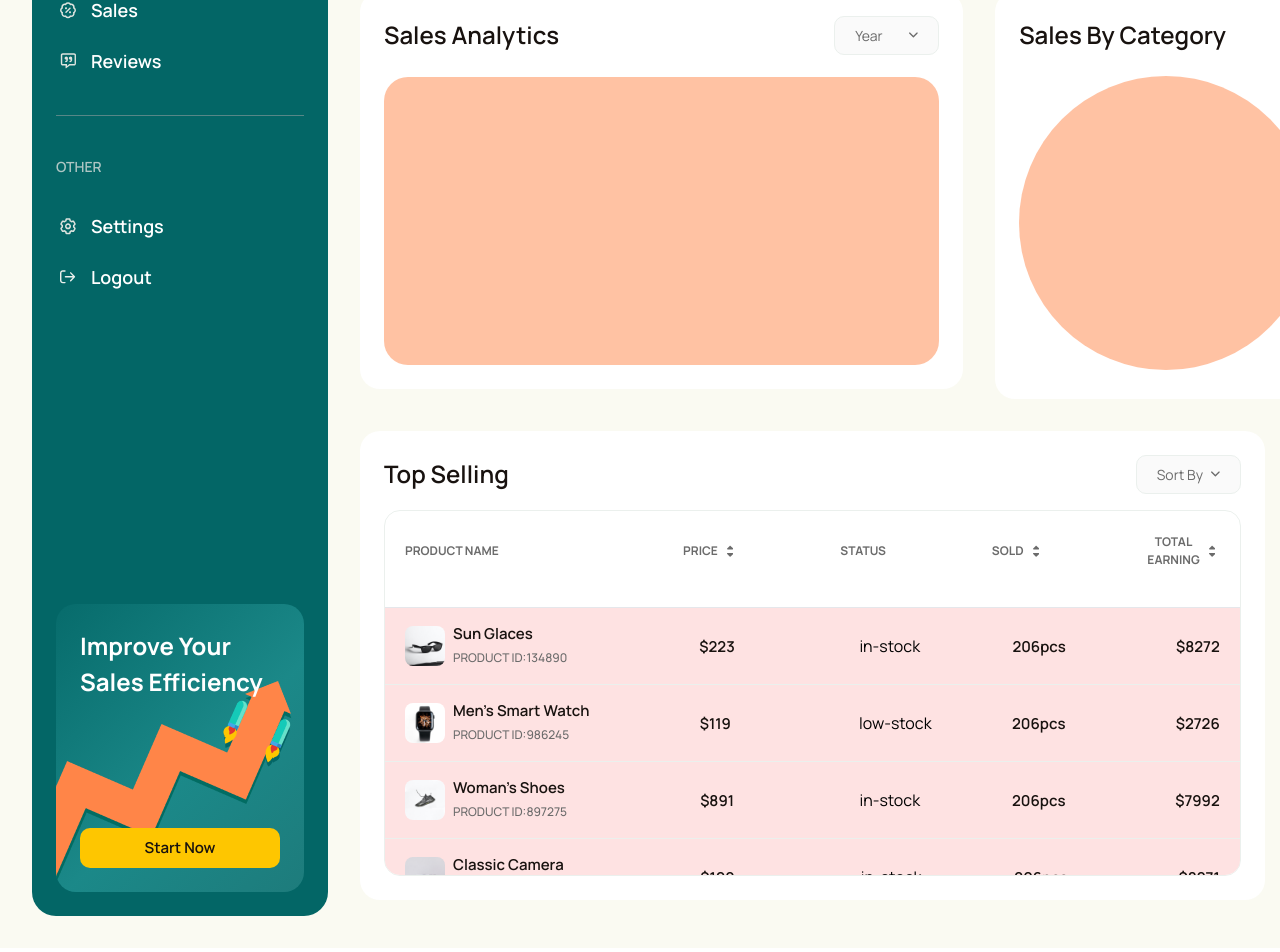
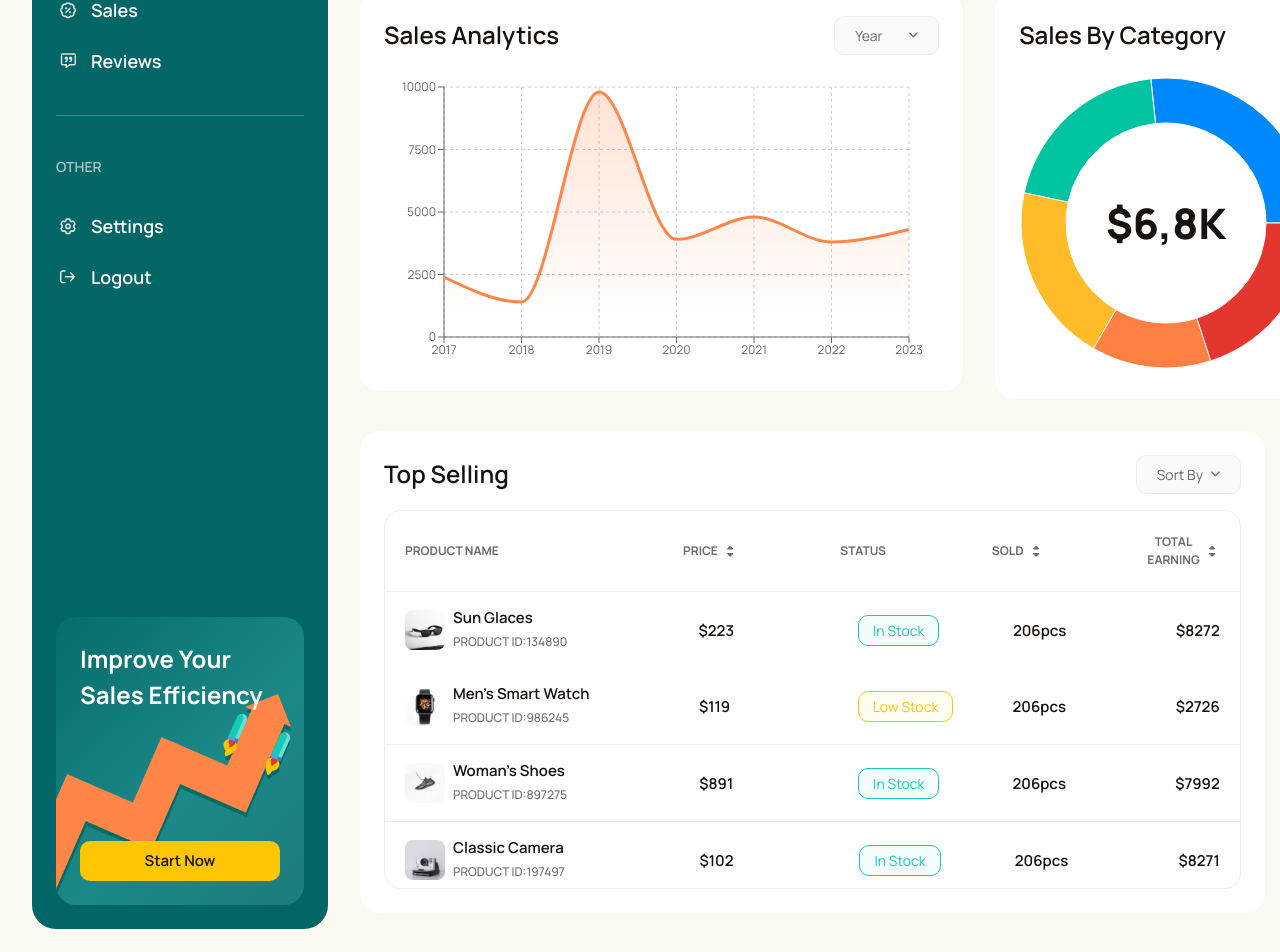
Before and after one commit to ZeetGeek/Comvi-Dashboard, a Next.js app: page /dashboard/1 in a window 1280 px wide. Shown: the part 342-1294 px from the top of the page. Built offline with nearby package versions, Linux system fonts and the light colour scheme.

Commit message:
completed dashboard one

```diff
--- a/package.json
+++ b/package.json
@@ -13,6 +13,7 @@
           "next": "14.1.0",
           "react": "^18",
           "react-dom": "^18",
+          "recharts": "^2.11.0",
           "sass": "^1.70.0"
      },
      "devDependencies": {
--- /dev/null
+++ b/src/components/global/badge/index.js
@@ -0,0 +1,27 @@
+function Badge({ children, color }) {
+     return (
+          <>
+               <span
+                    className={`${
+                         color === "primary"
+                              ? "border-primary bg-primary/5 text-primary"
+                              : color === "primary-light"
+                                ? "border-primary-light bg-primary-light/5 text-primary-light"
+                                : color === "secondary"
+                                  ? "border-secondary bg-secondary/5 text-secondary"
+                                  : color === "warning"
+                                    ? "border-warning bg-warning/5 text-warning"
+                                    : color === "info"
+                                      ? "border-info bg-info/5 text-info"
+                                      : color === "danger"
+                                        ? "border-danger bg-danger/5 text-danger"
+                                        : ""
+                    } py-[0.3125rem] px-[0.875rem] rounded-vsm border-[1px] text-sm font-normal`}
+               >
+                    {children}
+               </span>
+          </>
+     );
+}
+
+export default Badge;
--- a/src/components/global/table/index.js
+++ b/src/components/global/table/index.js
@@ -7,14 +7,16 @@ export const Table = ({ children, className }) => (
 );
 
 export const TableHead = ({ children, className }) => (
-     <thead className={`${className}`}>{children}</thead>
+     <thead className={`${className} border-b-[1px] border-primary-lightest`}>
+          {children}
+     </thead>
 );
 
 export const Th = ({ children, className, align }) => (
      <th
           className={` ${className} ${
                align === "right" ? "text-right" : "text-left"
-          } uppercase text-vsm text-admin text-semibold`}
+          } uppercase text-vsm text-admin text-semibold `}
      >
           {children}
      </th>
@@ -22,14 +24,14 @@ export const Th = ({ children, className, align }) => (
 
 export const Tr = ({ children, className }) => (
      <tr
-          className={` ${className} py-[1rem] px-[1.25rem] border-b-[1px] last:border-0 border-primary-lightest block w-full duration-300 `}
+          className={` ${className} py-[1rem] px-[1.25rem] border-b-[1px] last:border-0 first:border-0 border-primary-lightest block w-full duration-300 `}
      >
           {children}
      </tr>
 );
 
 export const TableBody = ({ children, className }) => (
-     <tbody className={` ${className} border-t-[1px]`}>{children}</tbody>
+     <tbody className={` ${className} `}>{children}</tbody>
 );
 
 export const Td = ({ children, className }) => (
--- a/src/components/page-specific/dashboard/1/product-info/index.js
+++ b/src/components/page-specific/dashboard/1/product-info/index.js
@@ -17,6 +17,7 @@ import {
 import ShortingButton from "@/components/global/theme-buttons/shorting-button";
 import Select from "@/components/global/input-fields/select-option/select";
 import Option from "@/components/global/input-fields/select-option/option";
+import Badge from "@/components/global/badge";
 
 // images
 import IncrementIcon from "@/images/components/dashboard/1/icons/increment.svg";
@@ -86,8 +87,9 @@ function ProductInfo() {
                                                        </Th>
                                                   </Tr>
                                              </TableHead>
-                                             <div className="mt-[1rem] h-[268px] bg-red-100 overflow-auto scrollbar-hide" >
-                                                  <TableBody>
+
+                                             <div className="h-[296px] overflow-auto scrollbar-hide flex justify-between">
+                                                  <TableBody className="w-full">
                                                        {top_selling_products.map(
                                                             (item) => (
                                                                  <Tr
@@ -99,7 +101,7 @@ function ProductInfo() {
                                                                       <Td className="w-[340px]">
                                                                            <div className="flex items-center justify-start gap-[0.5rem]">
                                                                                 {/* image */}
-                                                                                <div className="h-[2.5rem] w-[2.5rem] rounded-[0.5rem] bg-red-100 overflow-hidden">
+                                                                                <div className="h-[2.5rem] w-[2.5rem] rounded-[0.5rem] overflow-hidden">
                                                                                      <Image
                                                                                           className="object-cover h-full"
                                                                                           src={
@@ -153,11 +155,18 @@ function ProductInfo() {
                                                                            </span>
                                                                       </Td>
                                                                       <Td className="w-[180px]">
-                                                                           {
-                                                                                item
-                                                                                     .product
-                                                                                     .status
-                                                                           }
+                                                                           {item
+                                                                                .product
+                                                                                .status ===
+                                                                           "in-stock" ? (
+                                                                                <>
+                                                                                     <Badge color="primary-light">In Stock</Badge>
+                                                                                </>
+                                                                           ) : (
+                                                                                <>
+                                                                                     <Badge color="warning">Low Stock</Badge>
+                                                                                </>
+                                                                           )}
                                                                       </Td>
                                                                       <Td className="w-[190px]">
                                                                            <span className="text-button text-dark font-semibold capitalize ">
--- a/src/components/page-specific/dashboard/1/sales-info/chart/index.js
+++ /dev/null
@@ -1,9 +0,0 @@
-function LineChart() {
-     return (
-          <>
-               <div className="h-[288px] bg-secondary/50 w-full rounded-lg"></div>
-          </>
-     );
-}
-
-export default LineChart;
--- /dev/null
+++ b/src/components/page-specific/dashboard/1/sales-info/chart/sales-line-chart/index.js
@@ -0,0 +1,85 @@
+import {
+     ResponsiveContainer,
+     AreaChart,
+     Area,
+     XAxis,
+     YAxis,
+     CartesianGrid,
+     Tooltip,
+} from "recharts";
+
+function SalesLineChart() {
+     const data = [
+          { name: "2017", uv: 4000, pv: 2400, amt: 2400 },
+          { name: "2018", uv: 3000, pv: 1398, amt: 2210 },
+          { name: "2019", uv: 2000, pv: 9800, amt: 2290 },
+          { name: "2020", uv: 2780, pv: 3908, amt: 2000 },
+          { name: "2021", uv: 1890, pv: 4800, amt: 2181 },
+          { name: "2022", uv: 2390, pv: 3800, amt: 2500 },
+          { name: "2023", uv: 3490, pv: 4300, amt: 2100 },
+     ];
+
+     const xAxisFormatter = (tickItem) => {
+          return `${tickItem}`;
+     };
+
+     const yAxisFormatter = (tickItem) => {
+          return `${tickItem}`;
+     };
+
+     return (
+          <>
+               <div style={{ width: "100%" }}>
+                    <ResponsiveContainer width="100%" height={290}>
+                         <AreaChart
+                              width={500}
+                              height={200}
+                              data={data}
+                              syncId="anyId"
+                              margin={{
+                                   top: 10,
+                                   right: 30,
+                                   left: 0,
+                                   bottom: 0,
+                              }}
+                         >
+                              <defs>
+                                   <linearGradient
+                                        id="colorUv"
+                                        x1="0"
+                                        y1="0"
+                                        x2="0"
+                                        y2="1"
+                                   >
+                                        <stop
+                                             offset="5%"
+                                             stopColor="rgba(255, 133, 72, 0.37)"
+                                        />
+                                        <stop
+                                             offset="95%"
+                                             stopColor="rgba(255, 133, 72, 0.00)"
+                                        />
+                                   </linearGradient>
+                              </defs>
+                              <CartesianGrid strokeDasharray="3 3" />
+                              <XAxis
+                                   dataKey="name"
+                                   style={{ fontSize: "12px" }}
+                              />
+                              <YAxis style={{ fontSize: "12px" }} />
+                              <Tooltip />
+                              <Area
+                                   type="monotone"
+                                   dataKey="pv"
+                                   strokeWidth={3}
+                                   stroke="#FF8548"
+                                   fill="url(#colorUv)"
+                              />
+                         </AreaChart>
+                    </ResponsiveContainer>
+               </div>
+          </>
+     );
+}
+
+export default SalesLineChart;
--- /dev/null
+++ b/src/components/page-specific/dashboard/1/sales-info/chart/sales-pie-chart/index.js
@@ -0,0 +1,38 @@
+import React from "react";
+import { PieChart, Pie, Cell } from "recharts";
+
+const data = [
+     { name: "Group A", value: 400 },
+     { name: "Group B", value: 300 },
+     { name: "Group C", value: 300 },
+     { name: "Group D", value: 200 },
+     { name: "Group E", value: 300 },
+];
+
+const COLORS = ["#0088FE", "#00C49F", "#FFBB28", "#FF8042", "#E2362F"];
+
+const Example = () => {
+     return (
+          <PieChart width={294} height={294}>
+               <Pie
+                    data={data}
+                    cx="50%"
+                    cy="50%"
+                    labelLine={false}
+                    outerRadius={145}
+                    innerRadius={100}
+                    fill="#8884d8"
+                    dataKey="value"
+               >
+                    {data.map((entry, index) => (
+                         <Cell
+                              key={`cell-${index}`}
+                              fill={COLORS[index % COLORS.length]}
+                         />
+                    ))}
+               </Pie>
+          </PieChart>
+     );
+};
+
+export default Example;
--- a/src/components/page-specific/dashboard/1/sales-info/index.js
+++ b/src/components/page-specific/dashboard/1/sales-info/index.js
@@ -1,3 +1,5 @@
+"use client"
+
 // components
 import LayoutBox from "@/components/global/layout/layout-box";
 import LayoutTitle from "@/components/global/layout/layout-title";
@@ -5,7 +7,8 @@ import Select from "@/components/global/input-fields/select-option/select";
 import Option from "@/components/global/input-fields/select-option/option";
 import CategoryInfo from "./components/category-info";
 
-import LineChart from "./chart";
+import SalesLineChart from "./chart/sales-line-chart";
+import SalesCategoryChart from "./chart/sales-pie-chart"
 
 // data
 import { category_info } from "@/data/dashboard/1";
@@ -36,7 +39,7 @@ function SalesInfo() {
 
                               {/* chart */}
                               <div className="mt-[1.375rem]">
-                                   <LineChart />
+                                   <SalesLineChart />
                               </div>
                          </LayoutBox>
                     </div>
@@ -63,7 +66,13 @@ function SalesInfo() {
                               <div className="row items-center mt-[1rem]">
                                    {/* category chart and chart detail */}
                                    <div className="w-1/2">
-                                        <div className="h-[294px] w-[294px] rounded-full bg-secondary/50"></div>
+                                        <div className="relative h-[294px] w-[294px]">
+                                             <SalesCategoryChart />
+
+                                             <div className="absolute top-[50%] left-[50%] translate-x-[-50%] translate-y-[-50%]">
+                                                  <h3 className="text-dark font-extrabold text-display-1">$6,8K</h3>
+                                             </div>
+                                        </div>
                                    </div>
                                    <div className="w-1/2">
                                         {/* category info */}
--- a/src/styles/globals.scss
+++ b/src/styles/globals.scss
@@ -9,6 +9,10 @@
 }
 
 // scrollbar
+
+body::-webkit-scrollbar {
+     display: none;
+}
 
 .scrollbar-hide::-webkit-scrollbar {
      display: none;
@@ -28,7 +32,7 @@ tbody {
           background-color: transparent;
 
           &:hover {
-               background-color: rgb(245 245 245);
+               background-color: rgb(245 245 245 / 1);
           }
      }
 }
```
Also changed, not shown: 1 other file (tests, documents, lock files or other folders).
